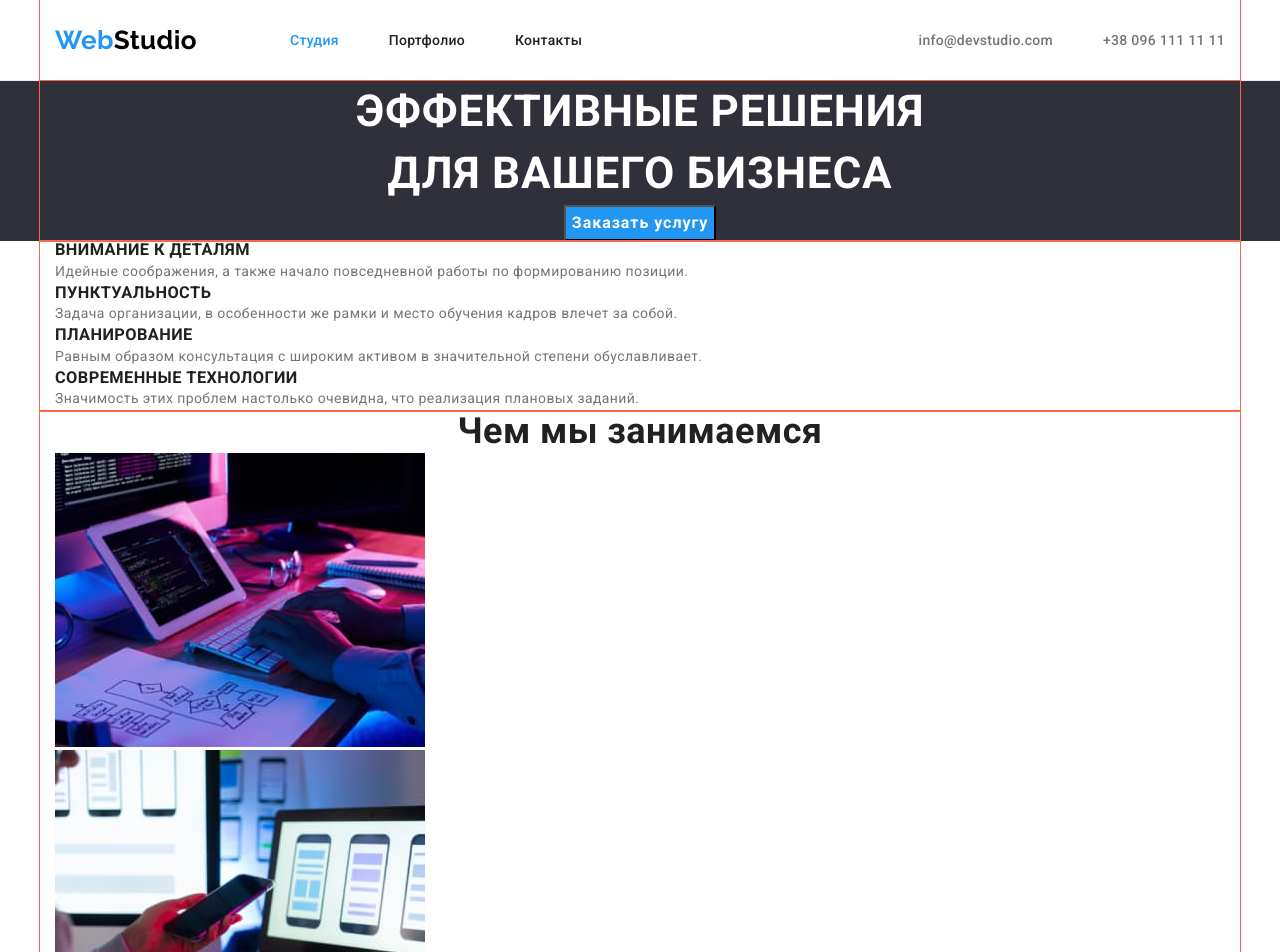
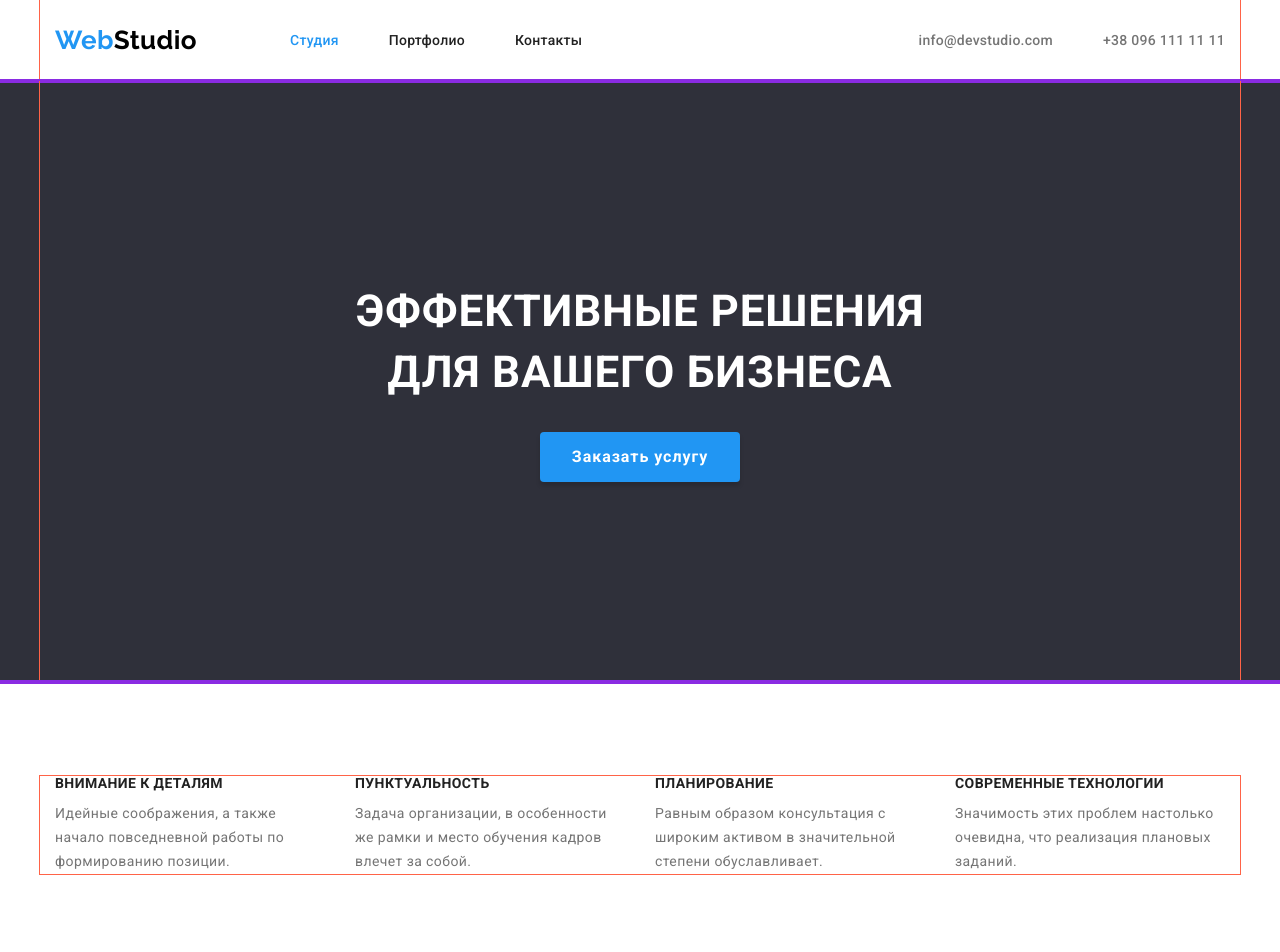
Before and after one commit to Anton-Vin/goit-markup-hw-03, a plain HTML site: page index.html in a window 1280 px wide. Shown: the top 952 px of the page. Drawn offline with nearby package versions, Linux system fonts and the light colour scheme.

Commit message:
Add flex Studio

```diff
--- a/css/styles.css
+++ b/css/styles.css
@@ -1,3 +1,87 @@
+/* -----RESET------ */
+* {
+  padding: 0;
+  margin: 0;
+  border: 0;
+}
+*,
+*:before,
+*:after {
+  box-sizing: border-box;
+}
+:focus,
+:active {
+  outline: none;
+}
+a:focus,
+a:active {
+  outline: none;
+}
+nav,
+footer,
+header,
+aside {
+  display: block;
+}
+html,
+body {
+  height: 100%;
+  width: 100%;
+  font-size: 100%;
+  line-height: 1;
+  font-size: 14px;
+  -ms-text-size-adjust: 100%;
+  -moz-text-size-adjust: 100%;
+  -webkit-text-size-adjust: 100%;
+}
+input,
+button,
+textarea {
+  font-family: inherit;
+}
+input::-ms-clear {
+  display: none;
+}
+button {
+  cursor: pointer;
+}
+button::-moz-focus-inner {
+  padding: 0;
+  border: 0;
+}
+a,
+a:visited,
+a:hover {
+  text-decoration: none;
+}
+ul,
+li {
+  list-style: none;
+}
+img {
+  vertical-align: top;
+}
+h1,
+h2,
+h3,
+h4,
+h5,
+h6 {
+  font-size: inherit;
+  font-weight: 400;
+}
+.visually-hidden {
+  position: absolute;
+  width: 1px;
+  height: 1px;
+  margin: -1px;
+  padding: 0;
+  overflow: hidden;
+  border: 0;
+  clip: rect(0 0 0 0);
+}
+/* -----RESET END------ */
+
 :root {
   --text-prime-color: #757575;
   --text-title-color: #212121;
@@ -7,6 +91,7 @@
   --bg-second-color: #f5f4fa;
   --bg-hero-footer: #2f303a;
 }
+
 /* general styles */
 body {
   color: var(--text-color);
@@ -30,6 +115,10 @@ body {
 .btn {
   font-family: inherit;
   cursor: pointer;
+  padding: 0;
+  margin: 0;
+  border: 0;
+  border-radius: 0;
 }
 .logo {
   color: var(--accent-color);
@@ -55,19 +144,29 @@ ul {
   margin-bottom: 0px;
   padding-left: 0px;
 }
+img {
+  display: block;
+  max-width: 100%;
+  height: auto;
+}
 .container {
   width: 1200px;
   padding-left: 15px;
   padding-right: 15px;
+  /* padding-top: 94px;
+  padding-bottom: 94px; */
   margin: 0px auto;
   outline: 1px solid tomato;
 }
 .section {
+  width: 100%;
   padding-top: 94px;
   padding-bottom: 94px;
+  outline: 2px solid blueviolet;
 }
 /* Header style */
 .header {
+  padding: 0;
   border-bottom: 1px solid #ececec;
 }
 .logo-header {
@@ -112,7 +211,7 @@ ul {
 .site-nav-link.current {
   color: var(--accent-color);
 }
-/* Contacts */
+
 .connect-header {
   display: flex;
   align-items: center;
@@ -138,24 +237,37 @@ ul {
 }
 /* Hero style */
 .hero {
+  padding: 0;
   background-color: var(--bg-hero-footer);
   text-align: center;
   letter-spacing: 0.06em;
 }
+
 .hero-title {
+  padding-top: 200px;
+  margin-bottom: 30px;
   color: var(--text-white-color);
   font-weight: 900;
   font-size: 44px;
-  line-height: 1.4;
+  line-height: 1.37;
 }
 .hero-btn {
+  width: 200px;
+  margin-bottom: 200px;
+  /* padding-left: 32px;
+  padding-right: 32px; */
+  padding-top: 10px;
+  padding-bottom: 10px;
+  box-shadow: 0px 4px 4px rgba(0, 0, 0, 0.15);
+  border-radius: 4px;
   color: var(--text-white-color);
   background-color: var(--accent-color);
   font-size: 16px;
   font-weight: 700;
-  line-height: 1.9;
+  line-height: 1.88;
   letter-spacing: 0.06em;
 }
+
 .hero-btn:hover,
 .hero-btn:focus {
   background-color: #188ce8;
@@ -164,34 +276,65 @@ ul {
 .feature {
 }
 .feature-title {
+  margin-bottom: 10px;
   line-height: 1.14;
 }
 .feature-list {
+  display: flex;
   line-height: 1.71;
+}
+.feature-item {
+  width: 270px;
+  /* height: 101px; */
+}
+.feature-item:not(:last-child) {
+  margin-right: 30px;
 }
 
 .feature-text {
   color: var(--text-prime-color);
 }
 /* services provided style */
+.service {
+  padding-top: 0;
+}
+/* .cont-service {
+  padding: 0;
+} */
 .service-title {
+  margin-bottom: 50px;
   font-size: 36px;
   line-height: 1.16;
   text-align: center;
   text-transform: none;
+}
+.service-list {
+  display: flex;
+  /* padding-bottom: 94px; */
+}
+.service-item:not(:last-child) {
+  margin-right: 30px;
 }
 /* team style */
 .team {
   background-color: var(--bg-second-color);
 }
 .team-title {
+  /* padding-top: 94px; */
+  padding-bottom: 50px;
   font-size: 36px;
   line-height: 1.16;
   text-align: center;
   text-transform: none;
 }
 .team-list {
+  display: flex;
+  flex-wrap: wrap;
+  /* padding-bottom: 94px; */
   line-height: 1.9;
+}
+.team-item {
+  justify-content: space-between;
 }
 .team-name {
   font-weight: 500;
--- a/index.html
+++ b/index.html
@@ -18,7 +18,7 @@
 
 <body>
 
-  <header class="header">
+  <header class="header section">
     <!-- Верхняя линия -->
     <div class="container">
       <nav class="header-nav">
@@ -32,8 +32,10 @@
       <!-- mail,tel -->
 
       <ul class="connect-header list">
-        <li class="connect-header-item"><a href="mailto:info@devstudio.com" class="connect-header link">info@devstudio.com</a></li>
-        <li class="connect-header-item"><a href="tel:+380961111111" class="connect-header link">+38 096 111 11 11</a></li>
+        <li class="connect-header-item"><a href="mailto:info@devstudio.com"
+             class="connect-header link">info@devstudio.com</a></li>
+        <li class="connect-header-item"><a href="tel:+380961111111" class="connect-header link">+38 096 111 11 11</a>
+        </li>
       </ul>
 
     </div>
@@ -41,7 +43,7 @@
   <main>
     <!-- Hero -->
 
-    <section class="hero">
+    <section class="hero section">
       <div class="container">
         <h1 class="hero-title title">Эффективные решения <br>
           для вашего бизнеса
@@ -50,23 +52,25 @@
       </div>
     </section>
     <!-- Особенности -->
-    <section class="feature">
+    <section class="feature section">
       <div class="container">
         <h2 hidden>Особенности</h2>
         <ul class="feature-list list">
-        <li>
+          <li class="feature-item">
             <h3 class="feature-title title">Внимание к деталям</h3>
             <p class="feature-text">Идейные соображения, а также начало повседневной работы по формированию позиции.</p>
           </li>
-        <li>
+          <li class="feature-item">
             <h3 class="feature-title title">Пунктуальность</h3>
-          <p class="feature-text">Задача организации, в особенности же рамки и место обучения кадров влечет за собой.</p>
+            <p class="feature-text">Задача организации, в особенности же рамки и место обучения кадров влечет за собой.
+            </p>
           </li>
-        <li>
+          <li class="feature-item">
             <h3 class="feature-title title">Планирование</h3>
-          <p class="feature-text">Равным образом консультация с широким активом в значительной степени обуславливает.</p>
+            <p class="feature-text">Равным образом консультация с широким активом в значительной степени обуславливает.
+            </p>
           </li>
-        <li>
+          <li class="feature-item">
             <h3 class="feature-title title">Современные технологии</h3>
             <p class="feature-text">Значимость этих проблем настолько очевидна, что реализация плановых заданий.</p>
           </li>
@@ -75,37 +79,37 @@
 
     </section>
     <!-- Чем мы занимаемся -->
-    <section class="service">
+    <section class="service section">
       <div class="container">
         <h2 class="service-title title">Чем мы занимаемся</h2>
         <ul class="service-list list">
-        <li><img src="images/box1_.jpg" alt="планшет" width="370"></li>
-        <li><img src="images/box2_.jpg" alt="смартфон" width="370"></li>
-        <li><img src="images/box3_.jpg" alt="стилус" width="370"></li>
+          <li class="service-item"><img src="images/box1_.jpg" alt="планшет" width="370"></li>
+          <li class="service-item"><img src="images/box2_.jpg" alt="смартфон" width="370"></li>
+          <li class="service-item"><img src="images/box3_.jpg" alt="стилус" width="370"></li>
         </ul>
       </div>
     </section>
     <!-- Наша команда -->
-    <section class="team">
+    <section class="team section">
       <div class="container">
         <h2 class="team-title title">Наша команда</h2>
         <ul class="team-list list">
-        <li>
+          <li class="team-item">
             <img src="images/img_1_Igor_Dem.jpg" alt="Igor_Dem" width="270" />
             <p class="team-name">Игорь Демьяненко</p>
             <p class="team-prof" lang="en">Product Designer</p>
           </li>
-        <li>
+          <li class="team-item">
             <img src="images/img_2_Olga_Rep.jpg" alt="Olga_Rep" width="270" />
             <p class="team-name">Ольга Репина</p>
             <p class="team-prof" lang="en">Frontend Developer</p>
           </li>
-        <li>
+          <li class="team-item">
             <img src="images/img_3_Nick_Tar.jpg" alt="Nick_Tar" width="270" />
             <p class="team-name">Николай Тарасов</p>
             <p class="team-prof" lang="en">Marketing</p>
           </li>
-        <li>
+          <li class="team-item">
             <img src="images/img_4_Mich_Erm.jpg" alt="Mich_Erm" width="270" />
             <p class="team-name">Михаил Ермаков</p>
             <p class="team-prof" lang="en">UI Designer</p>
@@ -116,13 +120,13 @@
 
   </main>
   <!-- Подвал -->
-  <footer class="footer">
+  <footer class="footer section">
     <div class="container">
       <a href="" class="logo">Web<span class="logo-footer">Studio</span></a>
       <address class="connect-footer " id="contacts">
         <ul class="connect-footer-list list">
           <li class="connect-footer-adress link">г. Киев, пр-т Леси Украинки, 26</li>
-        <li><a class="connect-footer-mail link"  href="mailto:info@devstudio.com">info@devstudio.com</a></li>
+          <li><a class="connect-footer-mail link" href="mailto:info@devstudio.com">info@devstudio.com</a></li>
           <li><a class="connect-footer-mail link" href="tel:+380961111111">+38 096 111 11 11</a></li>
         </ul>
       </address>
```
Also changed, not shown: portfolio.html (+47 -20 lines). Lines whose indentation alone changed are shown as unchanged.
